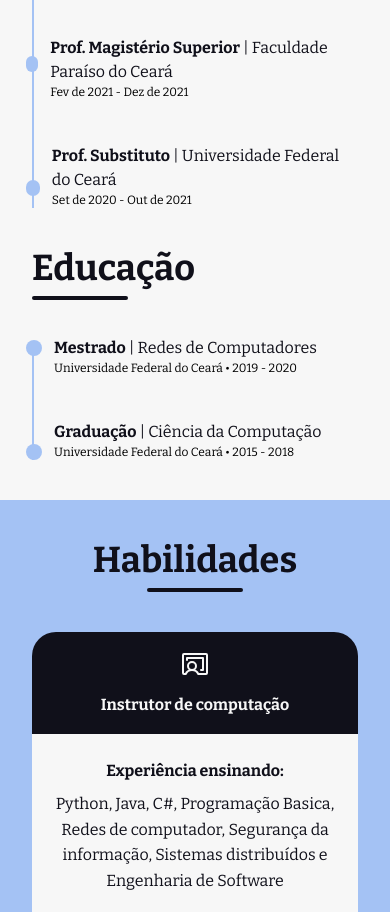
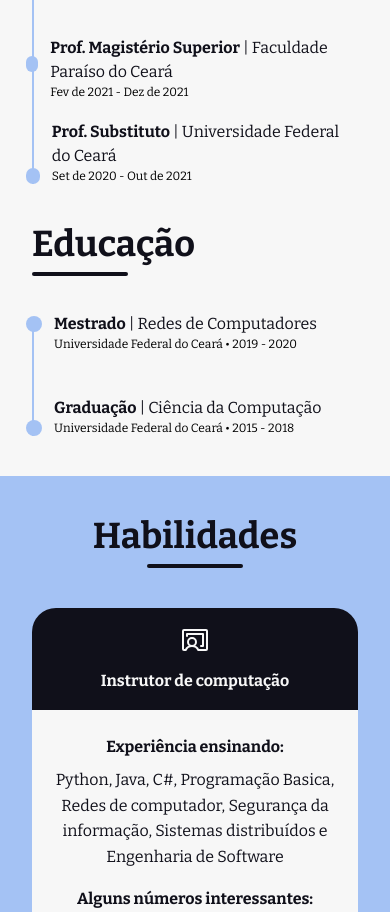
Before and after one commit to irahel/Site-do-Rahel, a React (Vite) app: page / in a window 390 px wide. Shown: the part 1020-1932 px from the top of the page. Built offline with nearby package versions, Linux system fonts and the light colour scheme; no server answers.

Commit message:
fix: fix margin b

```diff
--- a/src/sections/ExperienceEducation.tsx
+++ b/src/sections/ExperienceEducation.tsx
@@ -46,7 +46,7 @@ function ExperienceEducation() {
                   title="Prof. Substituto"
                   span="| Universidade Federal do Ceará"
                   details="Set de 2020 - Out de 2021"
-                  _extraStyles="mt-6"
+                  _extraStyles="md:mt-6"
                 />
               </div>
             </li>
```
